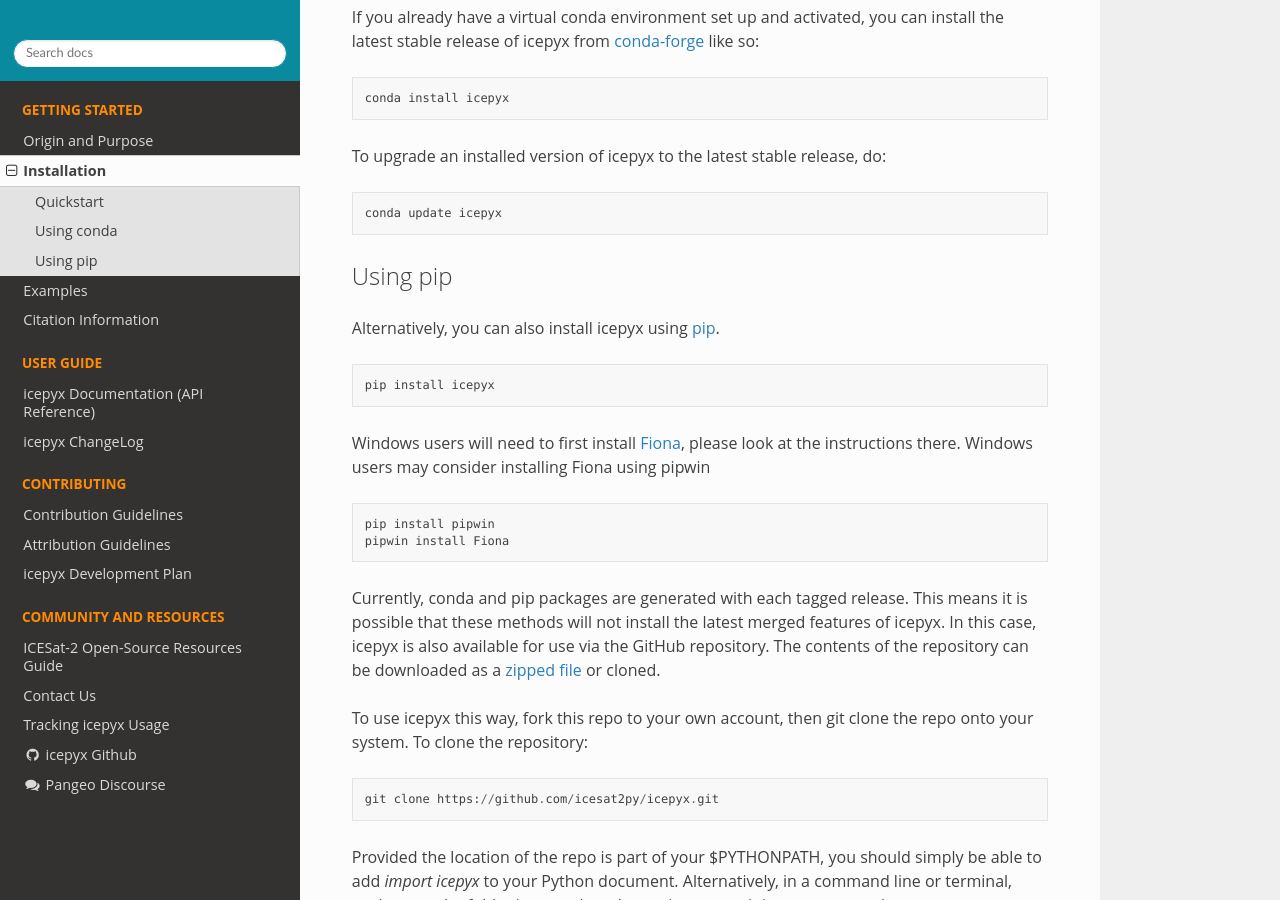
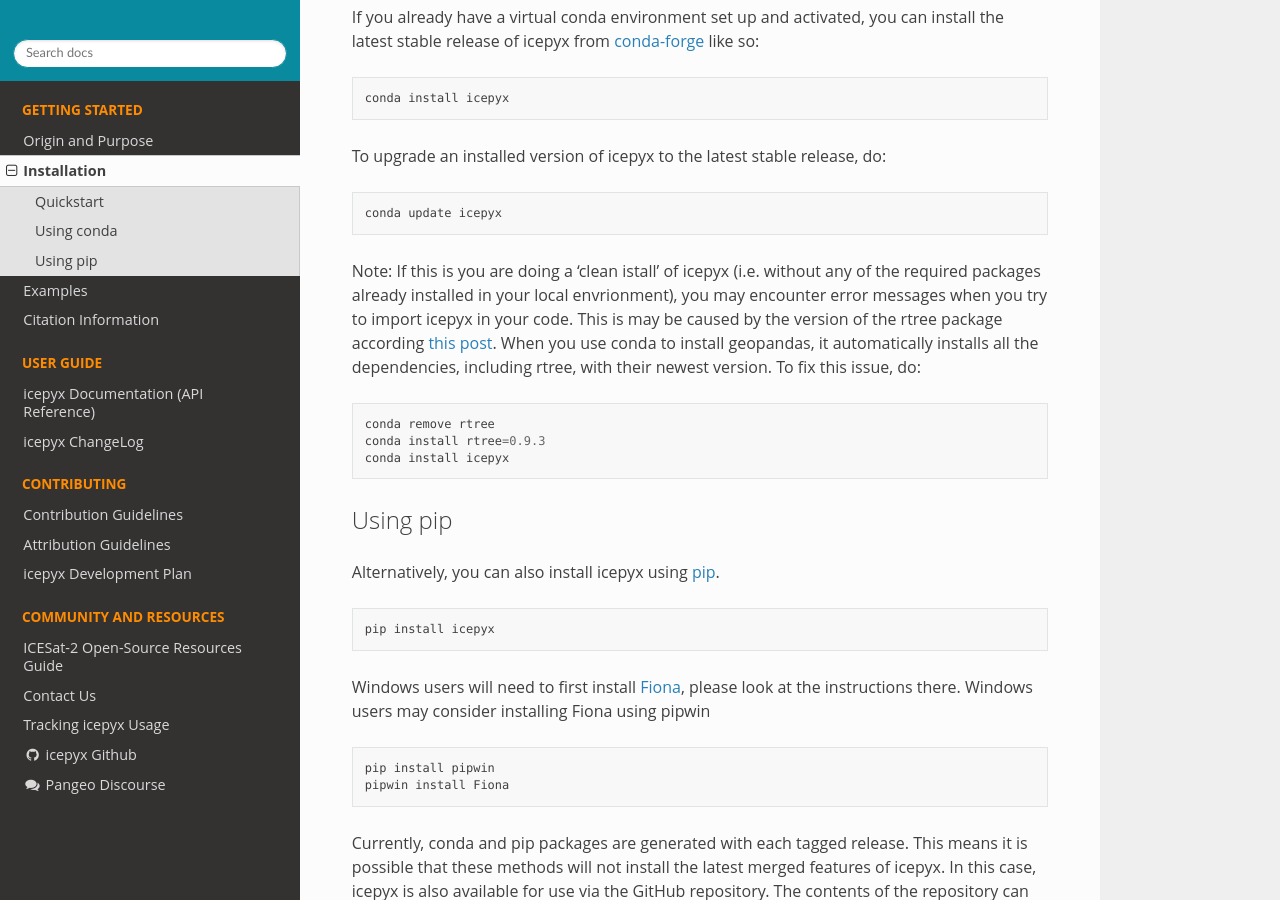
Before and after one commit to icesat2py/icepyx, a Sphinx documentation site: the page built from doc/source/getting_started/install.rst, in a window 1280 px wide and 900 px high, scrolled down 555 px. Built offline with Sphinx 7.4.7 and the Read the Docs theme 2.0.0, drawn with Linux system fonts in a browser that asks for light colours; pages that are not in the unit, such as notebooks, are missing from menus.

Commit message:
Update install.rst

```diff
--- a/doc/source/getting_started/install.rst
+++ b/doc/source/getting_started/install.rst
@@ -37,6 +37,11 @@
 
     conda update icepyx
 
+Note: If this is you are doing a 'clean istall' of icepyx (i.e. without any of the required packages already installed in your local envrionment), you may encounter error messages when you try to import icepyx in your code. This is may be caused by the version of the rtree package according `this post <https://github.com/geopandas/geopandas/issues/1812>`__. When you use conda to install geopandas, it automatically installs all the dependencies, including rtree, with their newest version. To fix this issue, do::
+
+    conda remove rtree
+    conda install rtree=0.9.3
+    conda install icepyx
 
 
 Using pip
```
